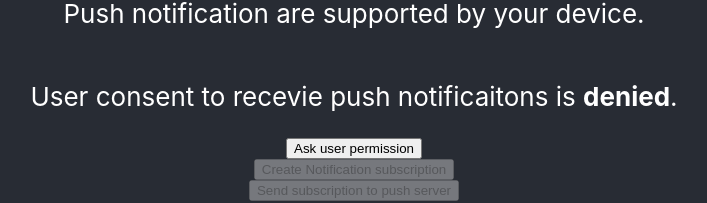
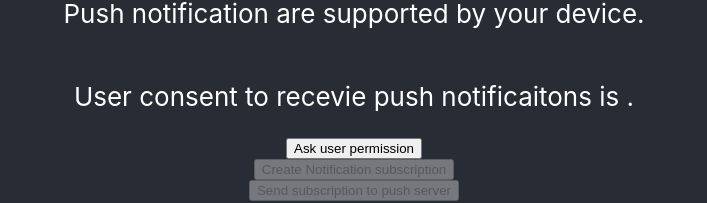
Before and after one commit to Sotatek-HaiNguyen4/demo-push-notify, a React (Create React App) app: page / in a window 1280 px wide. Shown: the part 489-692 px from the top of the page, without its empty margins (286-993 px from the left). Built offline with nearby package versions, Linux system fonts and the light colour scheme.

Commit message:
Fix on ip

```diff
--- a/src/usePushNotifications.js
+++ b/src/usePushNotifications.js
@@ -7,8 +7,25 @@ const pushNotificationSupported = serviceWorker.isPushNotificationSupported();
 
 const API_URL = 'https://demo-be-push-notify.onrender.com/subscription'
 
+function isIOS() {
+  const browserInfo = navigator.userAgent.toLowerCase();
+
+  if (browserInfo.match('iphone') || browserInfo.match('ipad')) {
+    return true;
+  }
+  if (['iPad Simulator', 'iPhone Simulator', 'iPod Simulator', 'iPad', 'iPhone', 'iPod'].includes(navigator.platform)) {
+    return true;
+  }
+  return false;
+}
+
+function isGranted() {
+  if (isIOS()) return;
+  return Notification.permission === "granted"
+}
+
 export default function usePushNotifications() {
-  const [userConsent, setSuserConsent] = useState(Notification.permission);
+  const [userConsent, setSuserConsent] = useState(isGranted());
   //to manage the user consent: Notification.permission is a JavaScript native function that return the current state of the permission
   //We initialize the userConsent with that value
   const [userSubscription, setUserSubscription] = useState(null);
```
